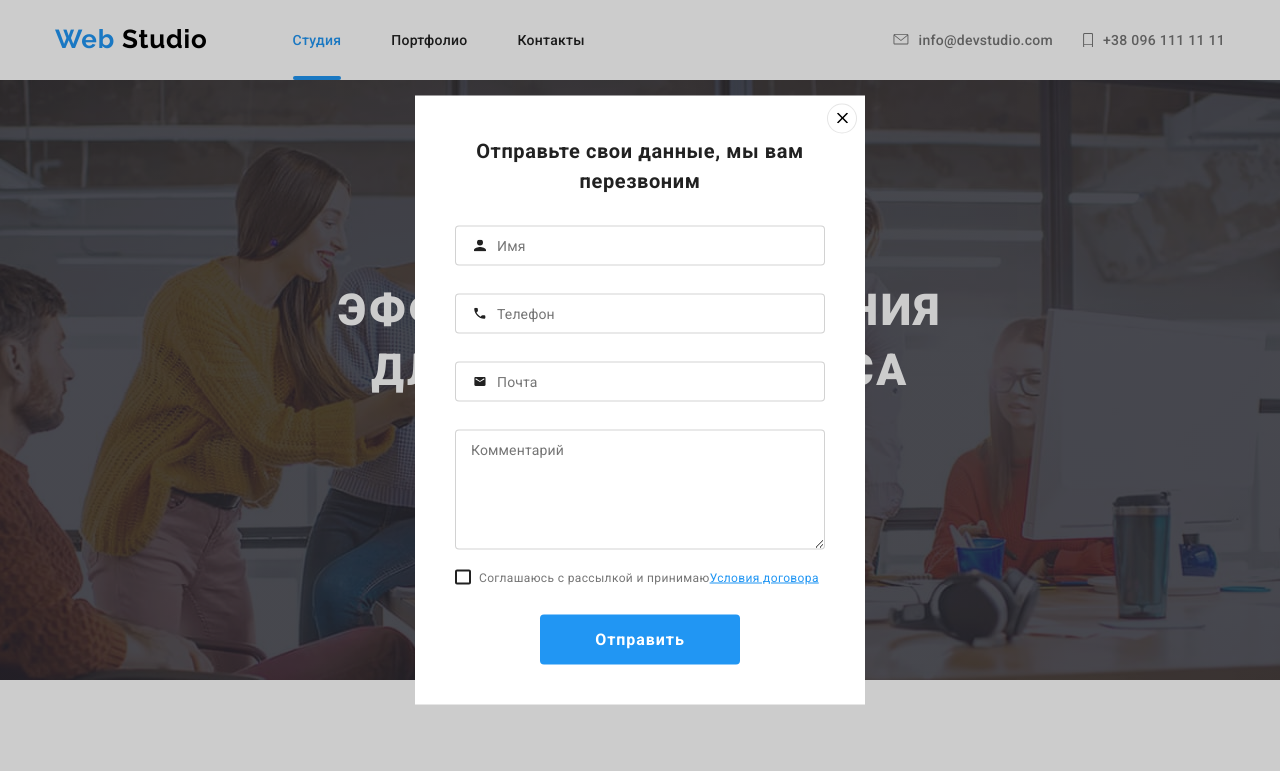
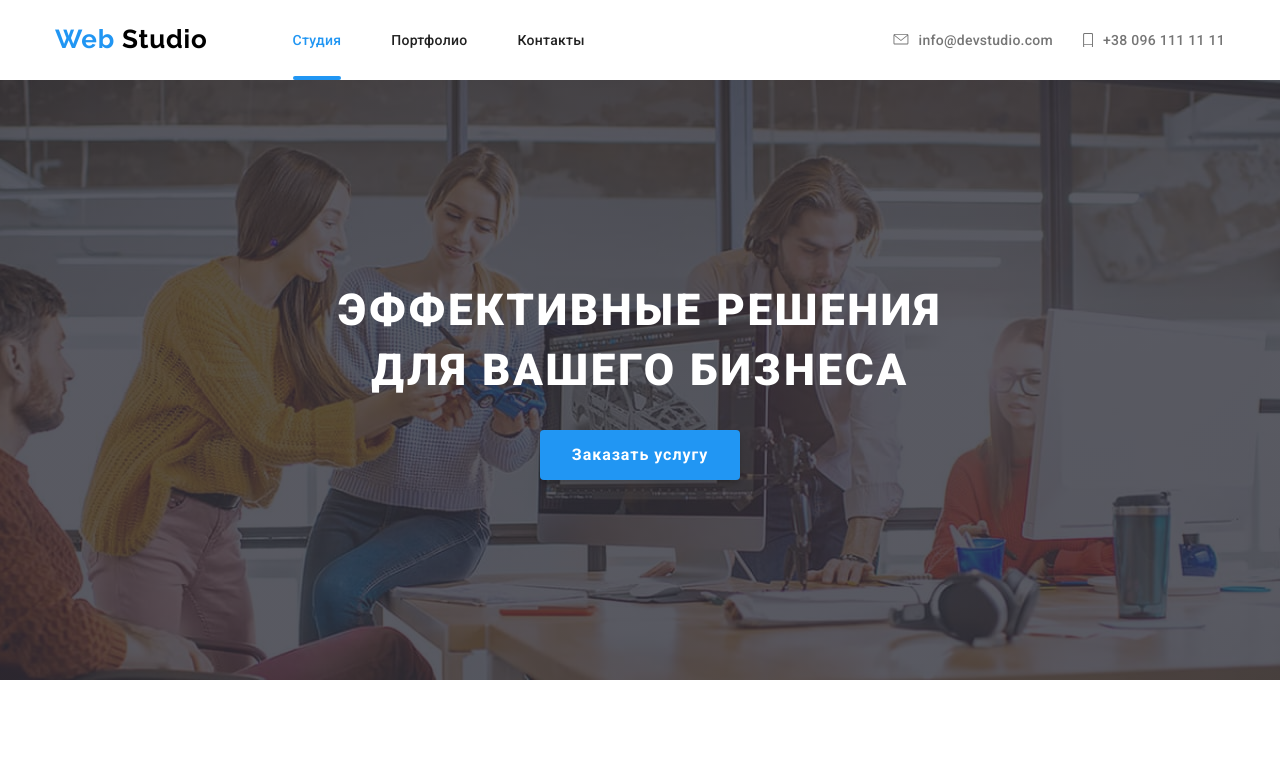
Before and after one commit to ArturShkekin/goit-markup-hw-06, a plain HTML site: page index.html in a window 1280 px wide. Shown: the top 771 px of the page. Drawn offline with nearby package versions, Linux system fonts and the light colour scheme.

Commit message:
Устранил ошибку модального окна

```diff
--- a/css/style.css
+++ b/css/style.css
@@ -869,19 +869,21 @@ p {
     box-shadow: 1px 4px 6px rgba(0, 0, 0, 0.16), 0px 4px 4px rgba(0, 0, 0, 0.06), 0px 1px 1px rgba(0, 0, 0, 0.12);
 }
 
-.backdrop {
+.backdrop .is-hidden {
     position: fixed;
     top: 0;
     left: 0;
     width: 100%;
     height: 100%;
     background-color: rgba(0, 0, 0, 0.2);
-}
-
-.backdrop.is-hidden {
     opacity: 0;
     pointer-events: none;
 }
+
+/*.backdrop.is-hidden {
+    opacity: 0;
+    pointer-events: none;
+}*/
 
 .popup {
     position: absolute;
--- a/index.html
+++ b/index.html
@@ -56,7 +56,7 @@
         <section class="main-container">
             <div class="main-div">
                 <h1 class="main-title">ЭФФЕКТИВНЫЕ РЕШЕНИЯ <br> ДЛЯ ВАШЕГО БИЗНЕСА</h1>
-                <button class="button" data-modal-open >Заказать услугу</button>
+                <button data-modal-open class="button">Заказать услугу</button>
             </div>
         </section>
 
@@ -481,8 +481,8 @@
         <p class="footer-signature">2020 | Developed by GoIT Students</p>
     </footer>
     <!--Модальное окно-->
-    <div data-modal class="backdrop">
-        <div class="popup">
+    <div data-modal class="backdrop is-hidden">
+        <div  class="popup">
             <button data-modal-close class="popup-button">
                 <svg class="popup-close">
                     <use href="./img/sprite3.svg#icon-Close"
--- a/js/modal.js
+++ b/js/modal.js
@@ -1,4 +1,4 @@
-(() => {
+  (() => {
     const refs = {
       openModalBtn: document.querySelector('[data-modal-open]'),
       closeModalBtn: document.querySelector('[data-modal-close]'),
```
